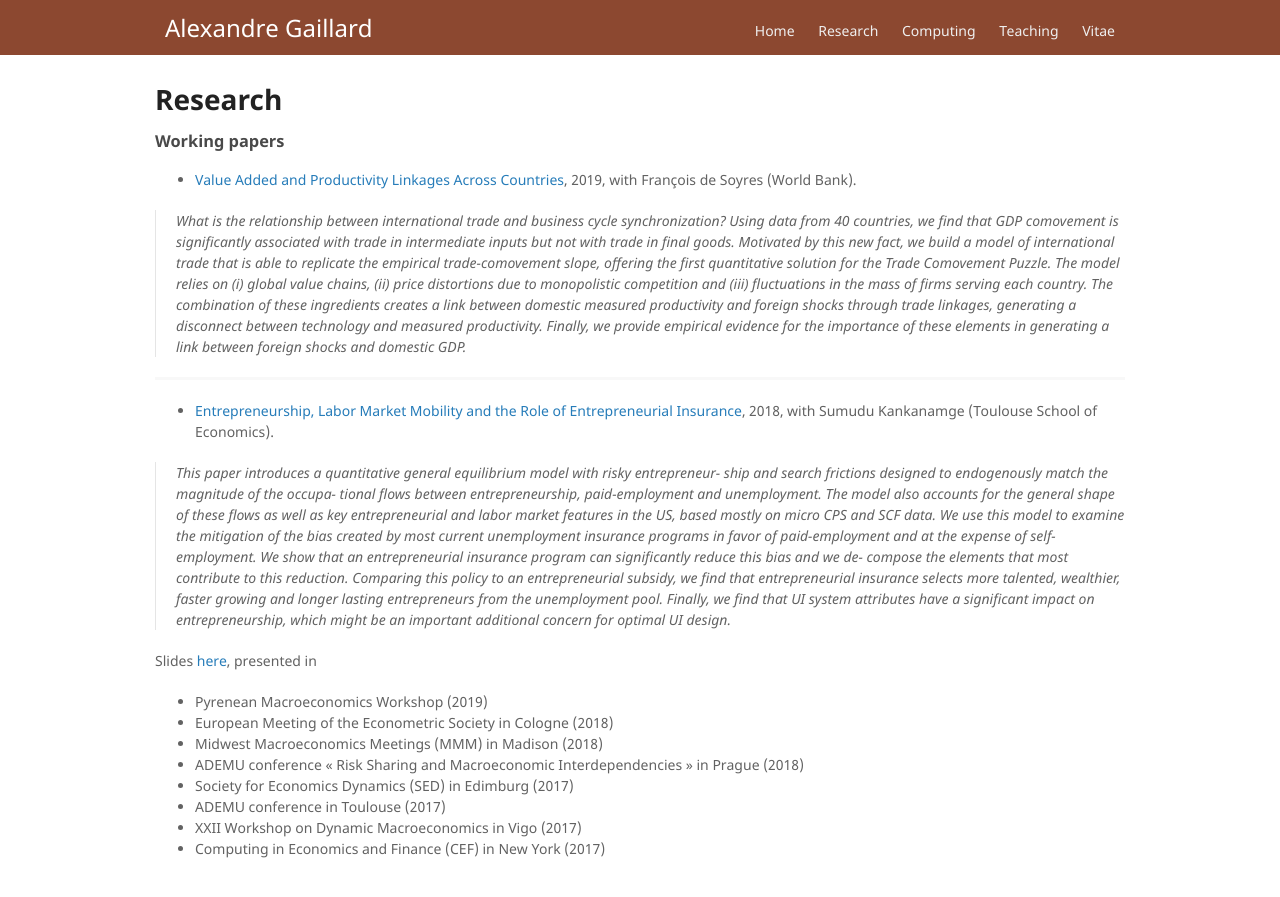
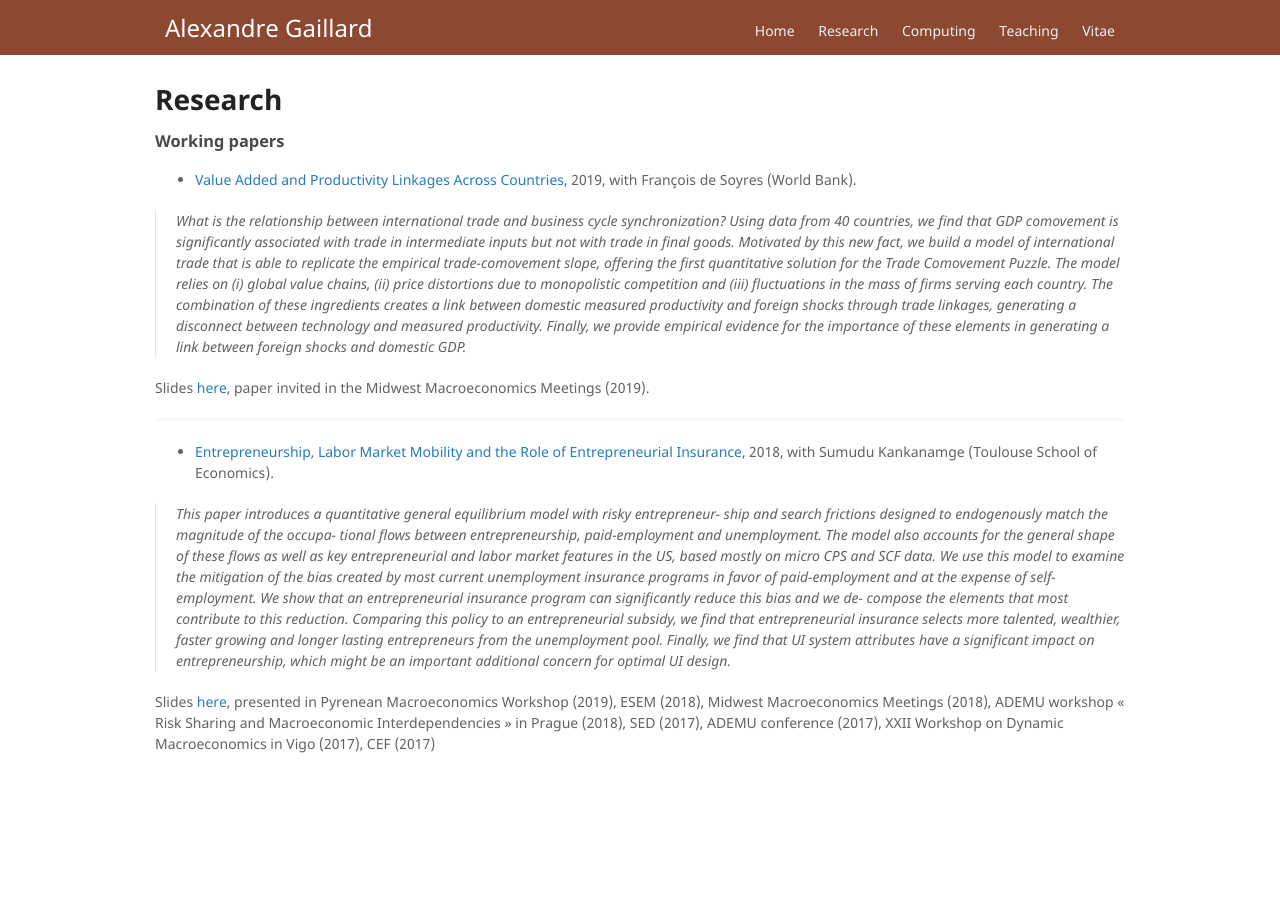
Before and after one commit to AGaillardTSE/AGaillardTSE.github.io, a Jekyll site: the page built from research.md, in a window 1280 px wide. Shown: the top 897 px of the page. Built offline with Jekyll 4.4.1, drawn with Linux system fonts in a browser that asks for light colours; our own code applies the rules of GitHub Pages for plain Markdown files.

Commit message:
Update research.md

```diff
--- a/research.md
+++ b/research.md
@@ -10,6 +10,9 @@ Layout: default
 
 > What is the relationship between international trade and business cycle synchronization? Using data from 40 countries, we find that GDP comovement is significantly associated with trade in intermediate inputs but not with trade in final goods. Motivated by this new fact, we build a model of international trade that is able to replicate the empirical trade-comovement slope, offering the first quantitative solution for the *Trade Comovement Puzzle*. The model relies on (i) global value chains, (ii) price distortions due to monopolistic competition and (iii) fluctuations in the mass of firms serving each country. The combination of these ingredients creates a link between domestic measured productivity and foreign shocks through trade linkages, generating a disconnect between technology and measured productivity. Finally, we provide empirical evidence for the importance of these elements in generating a link between foreign shocks and domestic GDP.
 
+
+Slides [here](http://agaillard.eu/Slides_TCP.pdf), paper invited in the Midwest Macroeconomics Meetings (2019).
+
 --------------------
 
 *   [Entrepreneurship, Labor Market Mobility and the Role of Entrepreneurial Insurance](http://agaillard.eu/projects/ELMM/), 2018, with Sumudu Kankanamge (Toulouse School of Economics).
@@ -17,12 +20,4 @@ Layout: default
 > This paper introduces a quantitative general equilibrium model with risky entrepreneur- ship and search frictions designed to endogenously match the magnitude of the occupa- tional flows between entrepreneurship, paid-employment and unemployment. The model also accounts for the general shape of these flows as well as key entrepreneurial and labor market features in the US, based mostly on micro CPS and SCF data. We use this model to examine the mitigation of the bias created by most current unemployment insurance programs in favor of paid-employment and at the expense of self-employment. We show that an entrepreneurial insurance program can significantly reduce this bias and we de- compose the elements that most contribute to this reduction. Comparing this policy to an entrepreneurial subsidy, we find that entrepreneurial insurance selects more talented, wealthier, faster growing and longer lasting entrepreneurs from the unemployment pool. Finally, we find that UI system attributes have a significant impact on entrepreneurship, which might be an important additional concern for optimal UI design.
 
 
-Slides [here](http://agaillard.eu/DRI_slides30.pdf), presented in
-* Pyrenean Macroeconomics Workshop (2019)
-* European Meeting of the Econometric Society in Cologne (2018)
-* Midwest Macroeconomics Meetings (MMM) in Madison (2018)
-* ADEMU conference « Risk Sharing and Macroeconomic Interdependencies » in Prague (2018)
-* Society for Economics Dynamics (SED) in Edimburg (2017)
-* ADEMU conference in Toulouse (2017)
-* XXII Workshop on Dynamic Macroeconomics in Vigo (2017)
-* Computing in Economics and Finance (CEF) in New York (2017)
+Slides [here](http://agaillard.eu/DRI_slides30.pdf), presented in Pyrenean Macroeconomics Workshop (2019), ESEM (2018), Midwest Macroeconomics Meetings (2018), ADEMU workshop « Risk Sharing and Macroeconomic Interdependencies » in Prague (2018), SED (2017), ADEMU conference (2017), XXII Workshop on Dynamic Macroeconomics in Vigo (2017), CEF (2017)
```
